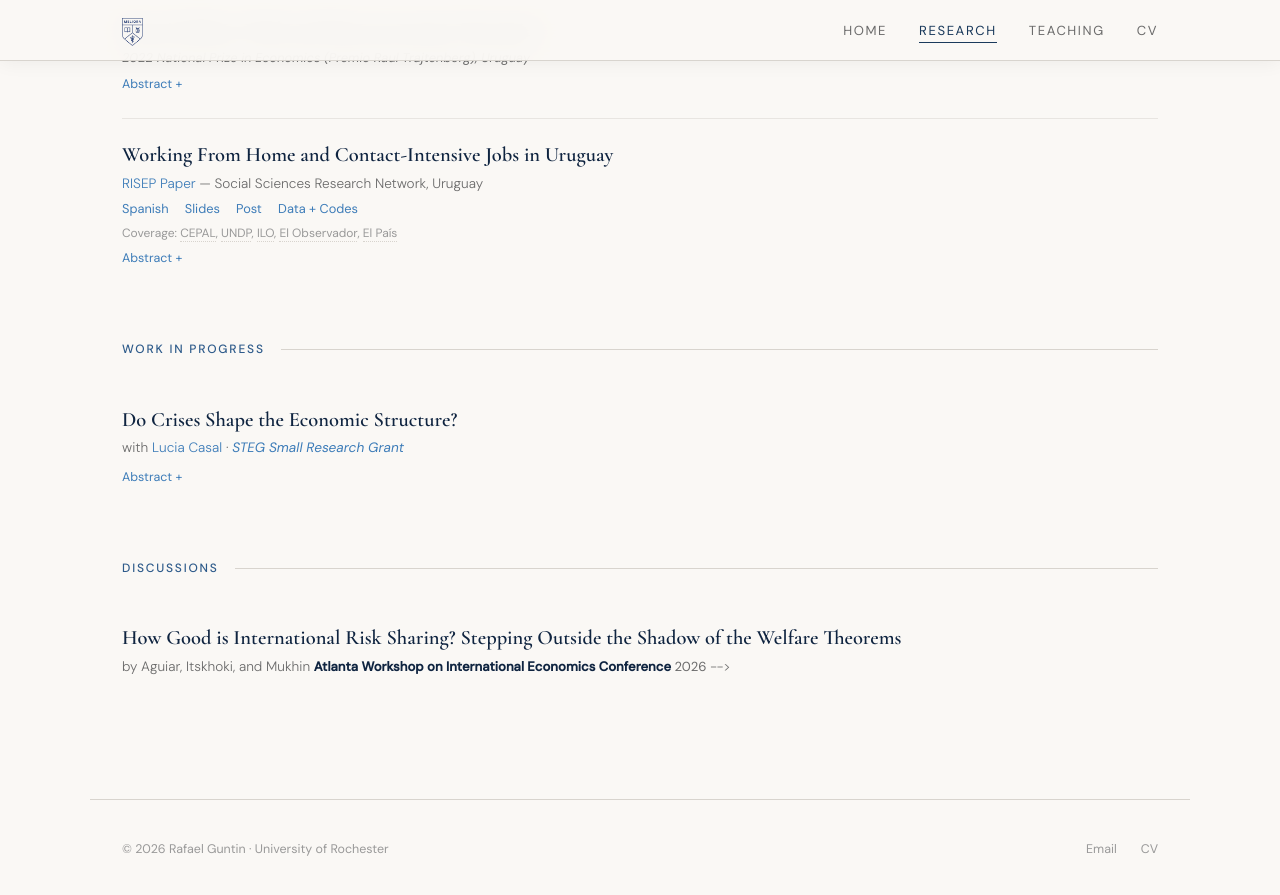
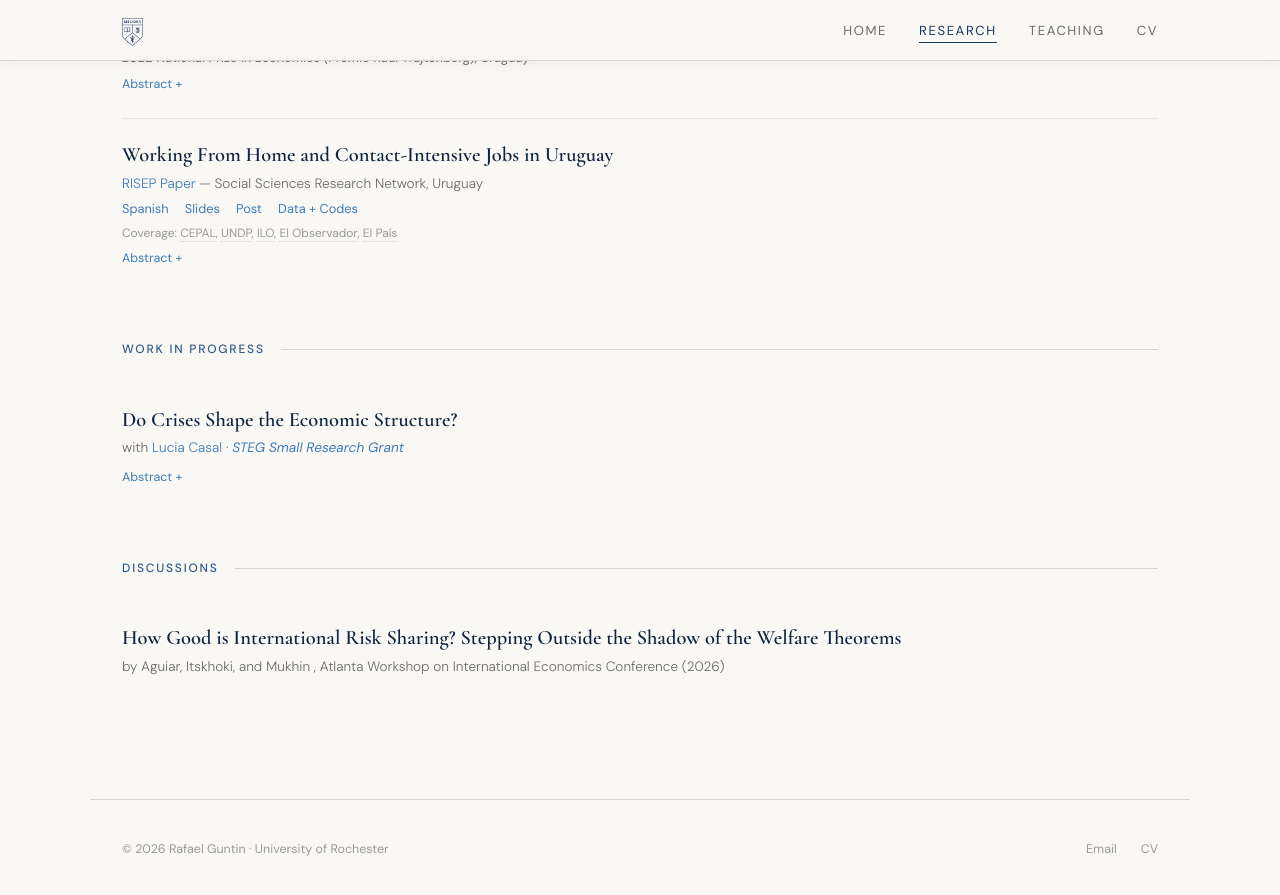
Before and after one commit to rafaguntin/rafaguntin.github.io, a Jekyll site: the page built from research/index.html, in a window 1280 px wide and 900 px high, scrolled down 1034 px. Shown: the top 895 px of the window. Built offline with Jekyll 4.4.1, drawn with Linux system fonts in a browser that asks for light colours.

Commit message:
Fix journal reference format in research index
Updated the journal reference format for consistency.

```diff
--- a/research/index.html
+++ b/research/index.html
@@ -361,7 +361,7 @@ crises significantly delay structural change.</div>
         <h3 class="paper-title"><a href="/research/IRS_dicussion_Guntin.pdf">How Good is International Risk Sharing? Stepping Outside the Shadow of the Welfare Theorems</a></h3>
         <div class="paper-meta">
           <span class="coauthors">by Aguiar, Itskhoki, and Mukhin</span>
-          <span class="paper-journal">Atlanta Workshop on International Economics Conference <span class="meta">2026</span></span> -->
+          <span class="meta">, Atlanta Workshop on International Economics Conference <span class="meta">(2026)</span></span>
         </div>
       </div>
 
```
